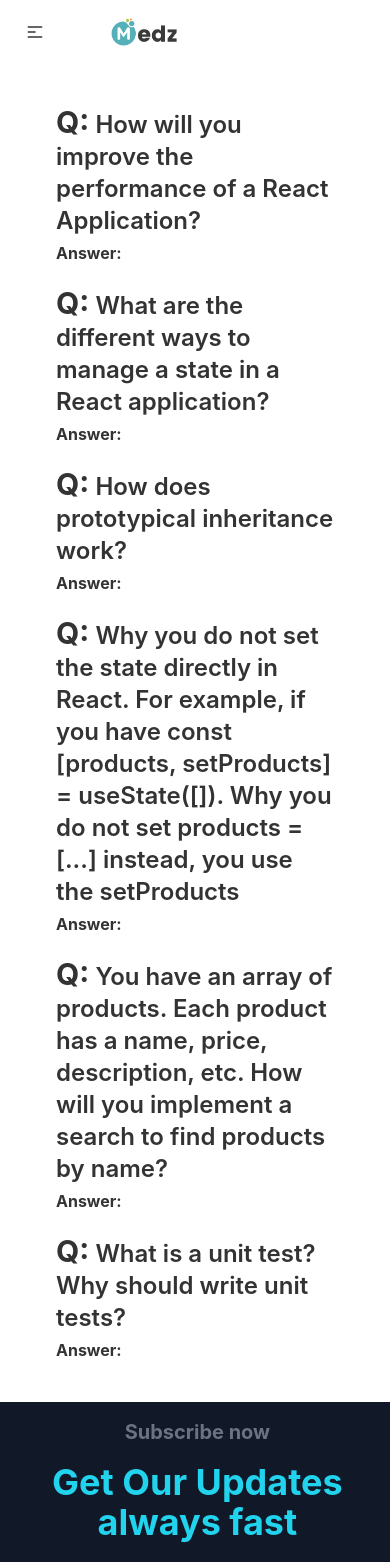
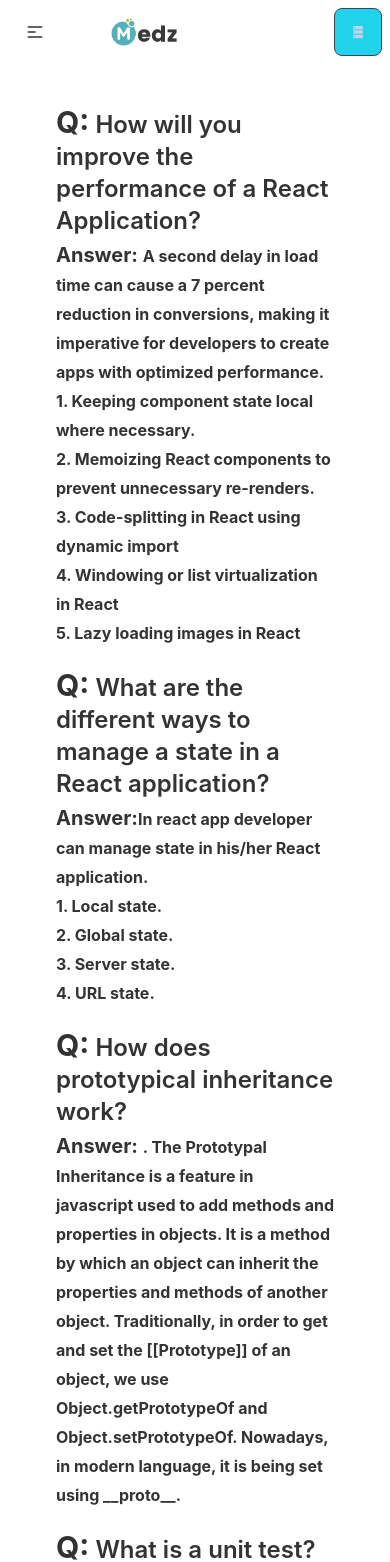
Before and after one commit to alamin-32/Medz_-_co, a React (Create React App) app: page /blogs in a window 390 px wide. Shown: the top 1562 px of the page. Built offline with nearby package versions, Linux system fonts and the light colour scheme; no server answers.

Commit message:
blogs added

```diff
--- a/src/Pages/Blogs/Blogs.js
+++ b/src/Pages/Blogs/Blogs.js
@@ -5,33 +5,39 @@ const Blogs = () => {
         <div className='px-14 my-10'>
             <div className='mb-5'>
                 <h2 className='text-2xl font-semibold'><span className='text-3xl font-bold'>Q:</span> How will you improve the performance of a React Application?</h2>
-                <p className='text-md font-bold mt-1'>Answer:</p>
+                <p className='text-xl font-bold mt-1'>Answer: <small> A second delay in load time can cause a 7 percent reduction in conversions, making it imperative for developers to create apps with optimized performance.<br />
+                    1. Keeping component state local where necessary.<br />
+                    2. Memoizing React components to prevent unnecessary re-renders.<br />
+                    3. Code-splitting in React using dynamic import<br />
+                    4. Windowing or list virtualization in React<br />
+                    5. Lazy loading images in React</small>
+                </p>
             </div>
 
             <div className='mb-5'>
                 <h2 className='text-2xl font-semibold'><span className='text-3xl font-bold'>Q:</span> What are the different ways to manage a state in a React application?</h2>
-                <p className='text-md font-bold mt-1'>Answer:</p>
+                <p className='text-xl font-bold mt-1'>Answer:
+                    <small>In react app developer can manage state in his/her React application.<br />
+                        1. Local state.<br />
+                        2. Global state.<br />
+                        3. Server state.<br />
+                        4. URL state.
+                    </small></p>
             </div>
 
             <div className='mb-5'>
                 <h2 className='text-2xl font-semibold'><span className='text-3xl font-bold'>Q:</span> How does prototypical inheritance work?</h2>
-                <p className='text-md font-bold mt-1'>Answer:</p>
+                <p className='text-xl font-bold mt-1'>Answer: <small>. The Prototypal Inheritance is a feature in javascript used to add methods and properties in objects. It is a method by which an object can inherit the properties and methods of another object. Traditionally, in order to get and set the [[Prototype]] of an object, we use Object.getPrototypeOf and Object.setPrototypeOf. Nowadays, in modern language, it is being set using __proto__.</small></p>
             </div>
 
-            <div className='mb-5'>
-                <h2 className='text-2xl font-semibold'><span className='text-3xl font-bold'>Q:</span> Why you do not set the state directly in React. For example, if you have const [products, setProducts] = useState([]). Why you do not set products = [...] instead, you use the setProducts
-                </h2>
-                <p className='text-md font-bold mt-1'>Answer:</p>
-            </div>
-
-            <div className='mb-5'>
+            {/* <div className='mb-5'>
                 <h2 className='text-2xl font-semibold'><span className='text-3xl font-bold'>Q:</span> You have an array of products. Each product has a name, price, description, etc. How will you implement a search to find products by name?</h2>
-                <p className='text-md font-bold mt-1'>Answer:</p>
-            </div>
+                <p className='text-xl font-bold mt-1'>Answer: <small></small></p>
+            </div> */}
 
             <div className='mb-5'>
                 <h2 className='text-2xl font-semibold'><span className='text-3xl font-bold'>Q:</span> What is a unit test? Why should write unit tests?</h2>
-                <p className='text-md font-bold mt-1'>Answer:</p>
+                <p className='text-xl font-bold mt-1'>Answer: <small>Unit tests are typically automated tests written and run by software developers to ensure that a section of an application (known as the "unit") meets its design and behaves as intended. In procedural programming, a unit could be an entire module, but it is more commonly an individual function or procedure.</small></p>
             </div>
 
         </div>
--- a/src/Pages/Dashboard/Dashboard.js
+++ b/src/Pages/Dashboard/Dashboard.js
@@ -5,11 +5,9 @@ const Dashboard = () => {
     return (
         <div class="drawer drawer-mobile">
             <input id="my-drawer-2" type="checkbox" class="drawer-toggle" />
-            <div class="drawer-content flex flex-col items-center justify-center">
-                <h1 className='text-5xl font-bold'>Dashboard</h1>
+            <div class="drawer-content">
+                <h1 className='text-5xl text-center mt-6 text-cyan-400 font-bold'>Dashboard</h1>
                 <Outlet></Outlet>
-                <label for="my-drawer-2" class="btn btn-primary drawer-button lg:hidden">Open drawer</label>
-
             </div>
 
             <div class="drawer-side">
--- a/src/Pages/Home/Stat.js
+++ b/src/Pages/Home/Stat.js
@@ -7,7 +7,7 @@ import { RiToolsFill } from 'react-icons/ri';
 const Stat = () => {
     return (
         <div className='my-10 px-10'>
-            <h2 className="text-3xl text-5xl text-cyan-400 font-bold text-center mb-5">Our Business Summary</h2>
+            <h2 className="text-3xl text-5xl text-cyan-500 font-bold text-center mb-5">Our Business Summary</h2>
             <div className='flex justify-between text-white bg-cyan-400 py-7 px-10 rounded-xl'>
                 <div className=''>
                     <IoIosPeople className='text-6xl' />
--- a/src/Pages/Products/Product.js
+++ b/src/Pages/Products/Product.js
@@ -12,7 +12,7 @@ const Product = ({ product }) => {
     return (
         <div className=' mt-5 mb-5'>
             <div
-                class="card card-compact w-50 bg-cyan-100 shadow-2xl">
+                class="card card-compact w-50 bg-cyan-200 shadow-2xl">
                 <figure><img src={img} alt="Shoes" /></figure>
                 <div class="card-body">
                     <h2 class="card-title text-xl font-bold">{name}</h2>
--- a/src/Pages/Products/ProductDetails.js
+++ b/src/Pages/Products/ProductDetails.js
@@ -16,7 +16,7 @@ const ProductDetails = () => {
             <div
                 class="card card-compact w-96">
                 <figure><img src={products.img} alt="Shoes" /></figure>
-                <div class="card-body text-center">
+                <div class="card-body">
                     <h2 class=" text-xl font-bold">{products.name}</h2>
                     <p>Description: {products.description}</p>
                     <h2 className='text-md font-bold'>Available: {products.available}</h2>
--- a/src/Pages/Products/Products.js
+++ b/src/Pages/Products/Products.js
@@ -13,7 +13,7 @@ const Products = ({ home }) => {
 
     return (
         <div className=''>
-            <h1 className='text-center py-8 text-5xl text-cyan-400 font-bold'>Our Product Collection</h1>
+            <h1 className='text-center py-8 text-5xl text-cyan-500 font-bold'>Our Product Collection</h1>
             <div>
                 <div className='grid lg:grid-cols-3 sm:grid-cols-1  gap-5  px-5'>
                     {
--- a/src/Pages/Shared/Navbar.js
+++ b/src/Pages/Shared/Navbar.js
@@ -1,15 +1,15 @@
 import { signOut } from 'firebase/auth';
 import React from 'react';
 import { useAuthState } from 'react-firebase-hooks/auth';
-import { Link, useNavigate } from 'react-router-dom';
+import { Link } from 'react-router-dom';
 import logo from '../../assets/images/logo.png'
 import auth from '../../firebase.init';
 import Loading from './Loading';
+import { AiFillDatabase } from "react-icons/ai";
 
 const Navbar = () => {
 
     const [user, loading] = useAuthState(auth);
-    const navigate = useNavigate();
 
     if (loading) {
         return <Loading></Loading>
@@ -59,6 +59,10 @@ const Navbar = () => {
                     {menuItem}
                 </ul>
             </div>
+            <div className='navbar-end'>
+                <label for="my-drawer-2" class="btn bg-cyan-400 drawer-button lg:hidden"><p><AiFillDatabase /></p></label>
+
+            </div>
         </div>
     );
 };
```
